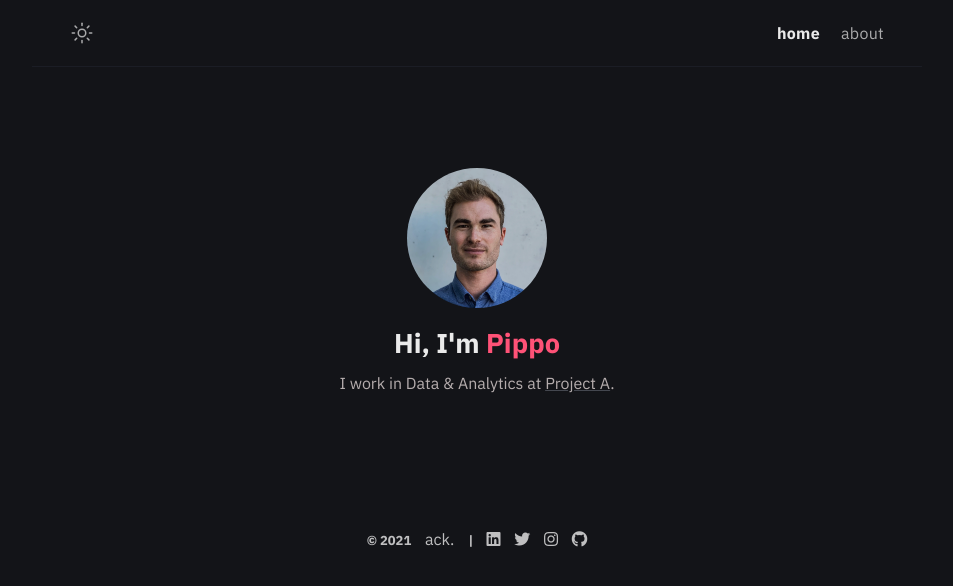
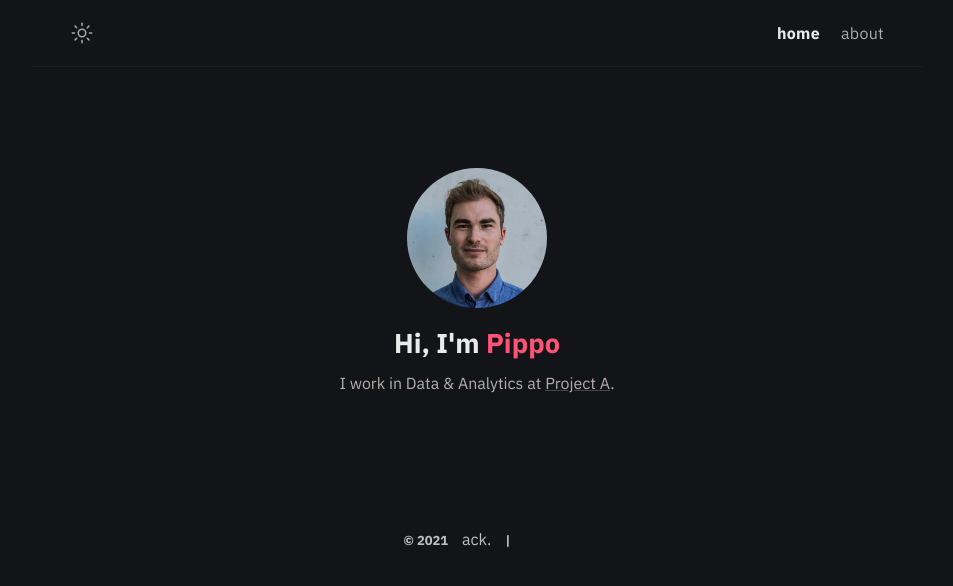
Before and after one commit to pippowie/pippowie.github.io, a Jekyll site: the page built from index.md, in a window 1280 px wide. Shown: the top 586 px of the page, without its empty margins (163-1116 px from the left). Built offline with Jekyll 4.4.1, drawn with Linux system fonts in a browser that asks for light colours.

Commit message:
header.html: changed

```diff
--- a/_includes/header.html
+++ b/_includes/header.html
@@ -164,5 +164,5 @@
 
   <link rel="preconnect" href="https://fonts.gstatic.com">
   <link rel="stylesheet" href="https://fonts.googleapis.com/css2?family=IBM+Plex+Sans:ital,wght@0,400;0,700;1,400&display=swap">
-  <link rel="stylesheet" href="https://cdnjs.cloudflare.com/ajax/libs/font-awesome/5.15.3/css/all.min.css" integrity="sha512-iBBXm8fW90+nuLcSKlbmrPcLa0OT92xO1BIsZ+ywDWZCvqsWgccV3gFoRBv0z+8dLJgyAHIhR35VZc2oM/gI1w==" crossorigin="anonymous" />
+
 </head>
```
